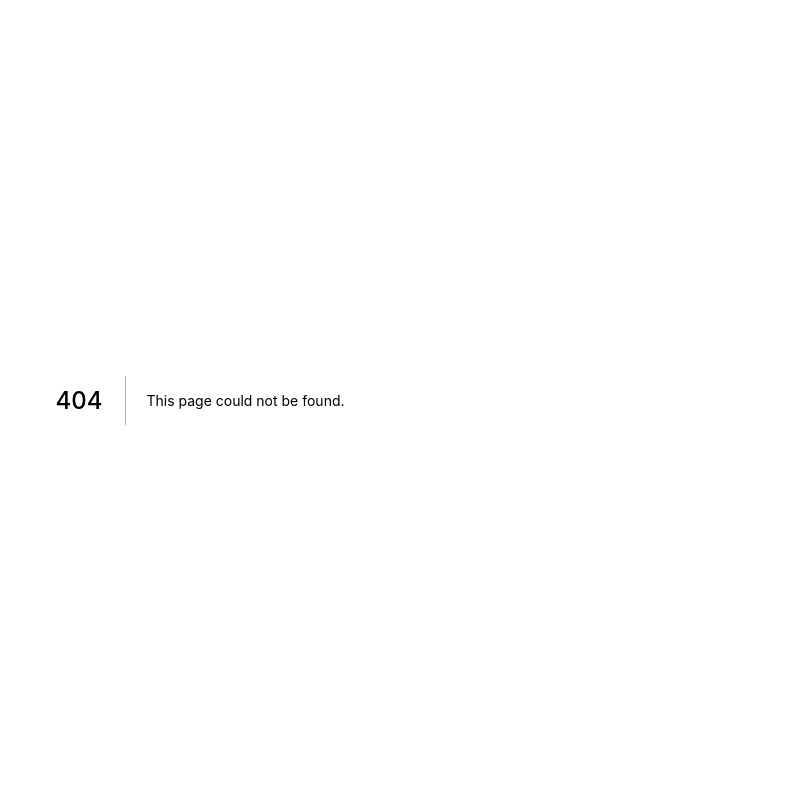
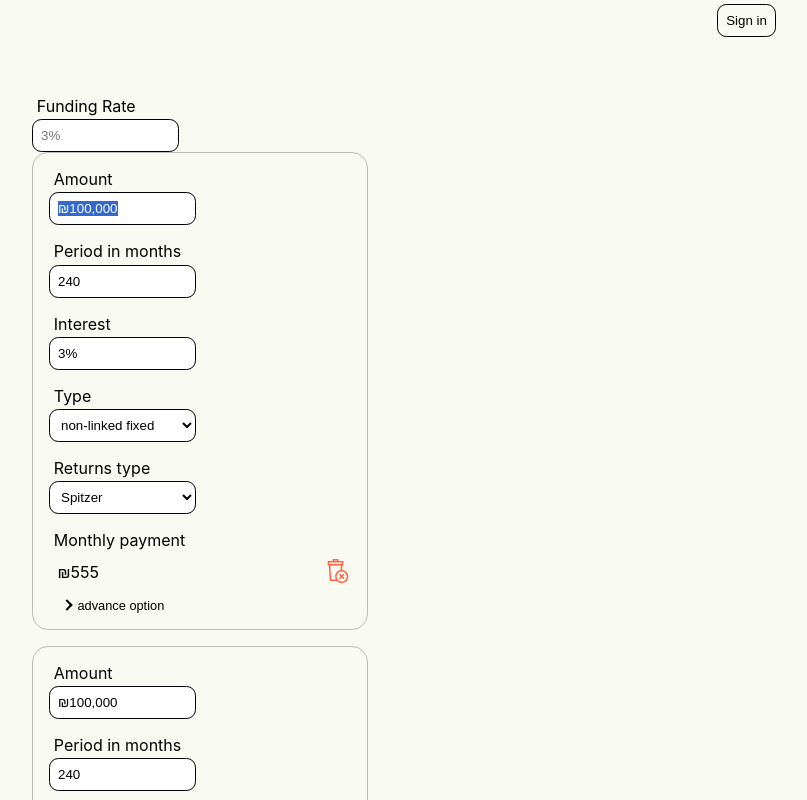
Before and after one commit to shamit6/get-there, a Next.js app: page /mortgage/new in a window 1280 px wide. Before the commit this address had no page. Shown: the top 800 px of the page, without its empty margins (440-1247 px from the left). Built offline with nearby package versions, Linux system fonts and the light colour scheme; no server answers.

Commit message:
seperate mortgage calc page

```diff
--- a/components/Mortgage/MortgageCourse.tsx
+++ b/components/Mortgage/MortgageCourse.tsx
@@ -69,6 +69,7 @@ export default function MortgageProgram({
         </Field>
         <Field label="Period in months">
           <input
+            required
             placeholder="Period in months"
             value={mortgageProgram.periodInMonths || ''}
             type="number"
--- /dev/null
+++ b/components/Mortgage/MortgagePaymentsCharts.tsx
@@ -0,0 +1,71 @@
+import React from 'react'
+import styles from './Mortgage.module.scss'
+import {
+  amortizationPaymantsToBurndown,
+  AmortizationScheduleTransaction,
+} from 'utils/amortizationScheduleCalculator'
+import { LineChart } from '../Charts'
+import { addMonths, format } from 'date-fns'
+
+export default function MortgagePaymentsCharts({
+  mortgagePaymentsSchedule,
+}: {
+  mortgagePaymentsSchedule: AmortizationScheduleTransaction[]
+}) {
+  return (
+    <div className={styles.amortizationCharts}>
+      <LineChart
+        anchor="bottom-left"
+        minY={0}
+        data={[
+          {
+            id: 'Payment Burndown',
+            color: '#b7094c',
+            data: amortizationPaymantsToBurndown(
+              mortgagePaymentsSchedule.map((d) => d.totalPayment)
+            ).map((amount, index) => ({
+              x: format(addMonths(new Date(), index), 'dd/MM/yyyy'),
+              y: amount,
+            })),
+          },
+        ]}
+      />
+      <LineChart
+        anchor="bottom-left"
+        minY={0}
+        data={[
+          {
+            id: 'Total Payment',
+            color: '#892b64',
+            data: mortgagePaymentsSchedule.map((d, index) => ({
+              x: format(addMonths(new Date(), index), 'dd/MM/yyyy'),
+              y: d.totalPayment,
+            })),
+          },
+        ]}
+      />
+      <LineChart
+        anchor="bottom-left"
+        minY={0}
+        data={[
+          {
+            id: 'Interest Payment',
+            color: '#5c4d7d',
+            data: mortgagePaymentsSchedule.map((d, index) => ({
+              x: format(addMonths(new Date(), index), 'dd/MM/yyyy'),
+              y: d.interestPayment,
+            })),
+          },
+          {
+            id: 'Principal Payment',
+            color: '#2e6f95',
+            data: mortgagePaymentsSchedule.map((d, index) => ({
+              x: format(addMonths(new Date(), index), 'dd/MM/yyyy'),
+              y: d.principalPayment,
+            })),
+          },
+        ]}
+      />
+    </div>
+  )
+}
--- a/components/Mortgage/index.tsx
+++ b/components/Mortgage/index.tsx
@@ -11,13 +11,11 @@ import {
 import MortgageCourseCompnent from './MortgageCourse'
 import styles from './Mortgage.module.scss'
 import {
-  amortizationPaymantsToBurndown,
   AmortizationScheduleTransaction,
   calcAmortizationSchedule,
 } from 'utils/amortizationScheduleCalculator'
-import { LineChart } from '../Charts'
-import { addMonths, format } from 'date-fns'
 import MortgageSummerySection from './MortgageSummerySection'
+import MortgagePaymentsCharts from './MortgagePaymentsCharts'
 
 const defaultProgramData: MortgageCourse = {
   amount: 100000,
@@ -41,8 +39,6 @@ export default function Mortgage() {
 
   const [amortizationSchedule, setAmortizationSchedule] =
     useState<AmortizationScheduleTransaction[]>()
-
-  const today = new Date()
 
   return (
     <>
@@ -91,62 +87,9 @@ export default function Mortgage() {
         />
       </div>
       {amortizationSchedule && (
-        <div className={styles.amortizationCharts}>
-          <LineChart
-            anchor="bottom-left"
-            minY={0}
-            data={[
-              {
-                id: 'Payment Burndown',
-                color: '#b7094c',
-                data: amortizationPaymantsToBurndown(
-                  amortizationSchedule.map((d) => d.totalPayment)
-                ).map((amount, index) => ({
-                  x: format(addMonths(new Date(), index), 'dd/MM/yyyy'),
-                  y: amount,
-                })),
-              },
-            ]}
-          />
-
-          <LineChart
-            anchor="bottom-left"
-            minY={0}
-            data={[
-              {
-                id: 'Total Payment',
-                color: '#892b64',
-                data: amortizationSchedule.map((d, index) => ({
-                  x: format(addMonths(new Date(), index), 'dd/MM/yyyy'),
-                  y: d.totalPayment,
-                })),
-              },
-            ]}
-          />
-
-          <LineChart
-            anchor="bottom-left"
-            minY={0}
-            data={[
-              {
-                id: 'Interest Payment',
-                color: '#5c4d7d',
-                data: amortizationSchedule.map((d, index) => ({
-                  x: format(addMonths(new Date(), index), 'dd/MM/yyyy'),
-                  y: d.interestPayment,
-                })),
-              },
-              {
-                id: 'Principal Payment',
-                color: '#2e6f95',
-                data: amortizationSchedule.map((d, index) => ({
-                  x: format(addMonths(new Date(), index), 'dd/MM/yyyy'),
-                  y: d.principalPayment,
-                })),
-              },
-            ]}
-          />
-        </div>
+        <MortgagePaymentsCharts
+          mortgagePaymentsSchedule={amortizationSchedule}
+        />
       )}
     </>
   )
--- a/pages/transactions/form/Form.module.scss
+++ b/components/TransactionForm/Form.module.scss
@@ -43,6 +43,7 @@
       margin-left: 0.3em;
       margin-bottom: 0.2em;
       display: block;
+      white-space: nowrap;
     }
 
     input {
--- a/pages/transactions/form/index.tsx
+++ b/components/TransactionForm/index.tsx
@@ -3,7 +3,7 @@ import { useForm, Controller } from 'react-hook-form'
 import { useRouter } from 'next/router'
 import styles from './Form.module.scss'
 import NumberFormat from 'react-number-format'
-import useTransaction from '../../../hooks/useTransactions'
+import useTransaction from 'hooks/useTransactions'
 import { TransactionConfig } from 'utils/types'
 import { format } from 'date-fns'
 import Button from 'components/button'
@@ -105,7 +105,6 @@ export default function Form({
           type="text"
           placeholder="Salary"
           defaultValue={transactionConfig?.type}
-          {...register('type', { required: 'error message' })}
           required
         />
         <span />
--- /dev/null
+++ b/pages/mortgage/new/index.tsx
@@ -0,0 +1,58 @@
+import Layout from 'components/layout'
+import MortgageComp from 'components/Mortgage'
+import classNames from 'classnames'
+import styles from 'components/TransactionForm/Form.module.scss'
+import { useForm, Controller } from 'react-hook-form'
+import NumberFormat from 'react-number-format'
+import Button from 'components/button'
+
+function MortgagePage() {
+  const { register, handleSubmit, watch, control, formState } = useForm({
+    shouldUseNativeValidation: false,
+  })
+
+  return (
+    <Layout>
+      <div>
+        <form
+          className={classNames(styles.form, {
+            [styles.submitted]: formState.isSubmitted,
+          })}
+          style={{ maxWidth: 'auto', flexDirection: 'column' }}
+          onSubmit={handleSubmit(() => {
+            console.log('submitred');
+
+          })}
+          noValidate
+        >
+          <div className={styles.field}>
+            <label>Funding Rate</label>
+            <Controller
+              control={control}
+              name="fundingRate"
+              rules={{ required: true }}
+              render={({ field: { onChange, onBlur, value } }) => (
+                <>
+                  <NumberFormat
+                    onValueChange={({ value }) => onChange(value)}
+                    onBlur={onBlur}
+                    value={value}
+                    placeholder="3%"
+                    suffix="%"
+                    required
+                  />
+                  <span />
+                </>
+              )}
+            />
+          </div>
+          <MortgageComp />
+
+          <Button text="submit" primary className={styles.submitButton} />
+        </form>
+      </div>
+    </Layout>
+  )
+}
+
+export default MortgagePage
--- a/pages/transactions/[id].tsx
+++ b/pages/transactions/[id].tsx
@@ -1,9 +1,9 @@
 import { useRouter } from 'next/router'
 import { useCallback } from 'react'
 import Button from 'components/button'
-import Form from './form'
+import TransactionForm from 'components/TransactionForm'
 import Layout from 'components/layout'
-import useTransactions from '../../hooks/useTransactions'
+import useTransactions from 'hooks/useTransactions'
 import Loader from 'components/loader'
 import Delete from 'components/button/delete.svg'
 
@@ -35,7 +35,7 @@ function PersistTransactionForm() {
             onClick={() => onDelete()}
             icon={<Delete />}
           />
-          <Form transactionConfig={transaction!} />
+          <TransactionForm transactionConfig={transaction!} />
         </div>
       )}
     </Layout>
--- a/pages/transactions/new/index.tsx
+++ b/pages/transactions/new/index.tsx
@@ -1,10 +1,10 @@
 import Layout from 'components/layout'
-import Form from '../form'
+import TransactionForm from 'components/TransactionForm'
 
 function New() {
   return (
     <Layout>
-      <Form />
+      <TransactionForm />
     </Layout>
   )
 }
```
Also changed, not shown: pages/mortgage-calculator/index.tsx (added, +12 -0 lines), 1 other file (tests, documents, lock files or other folders).
